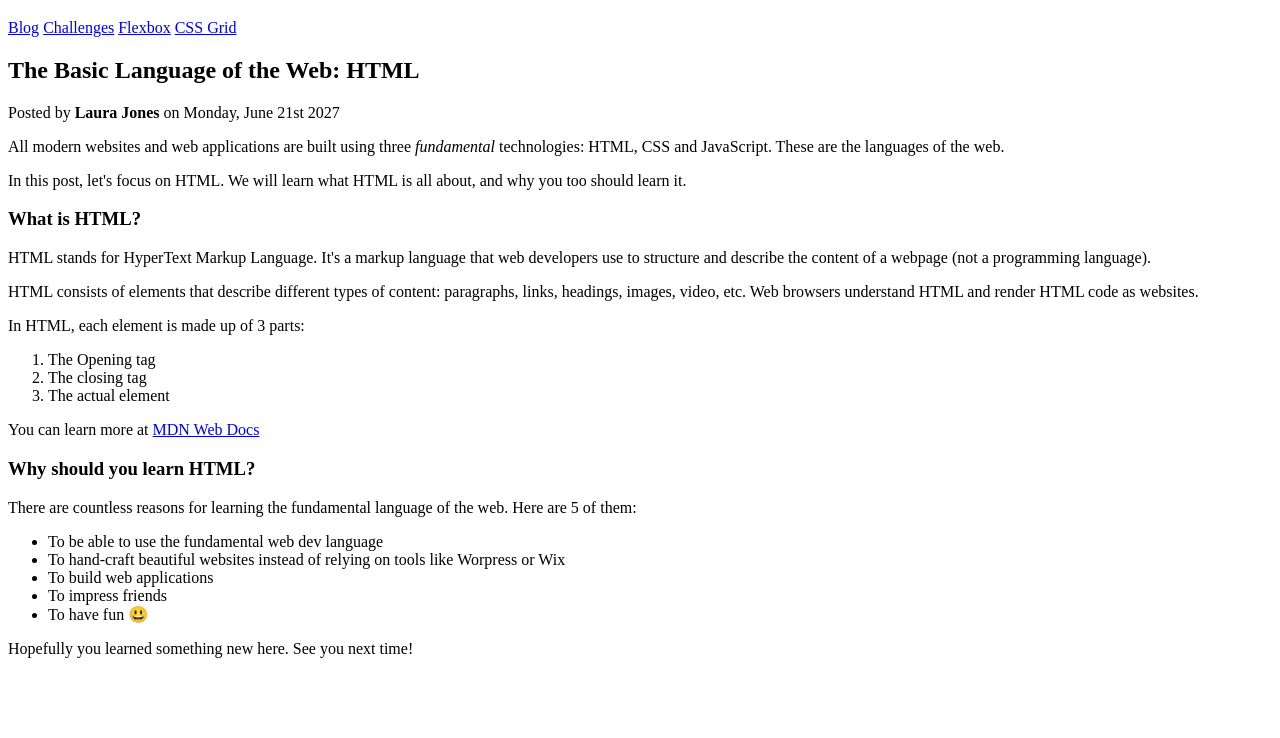
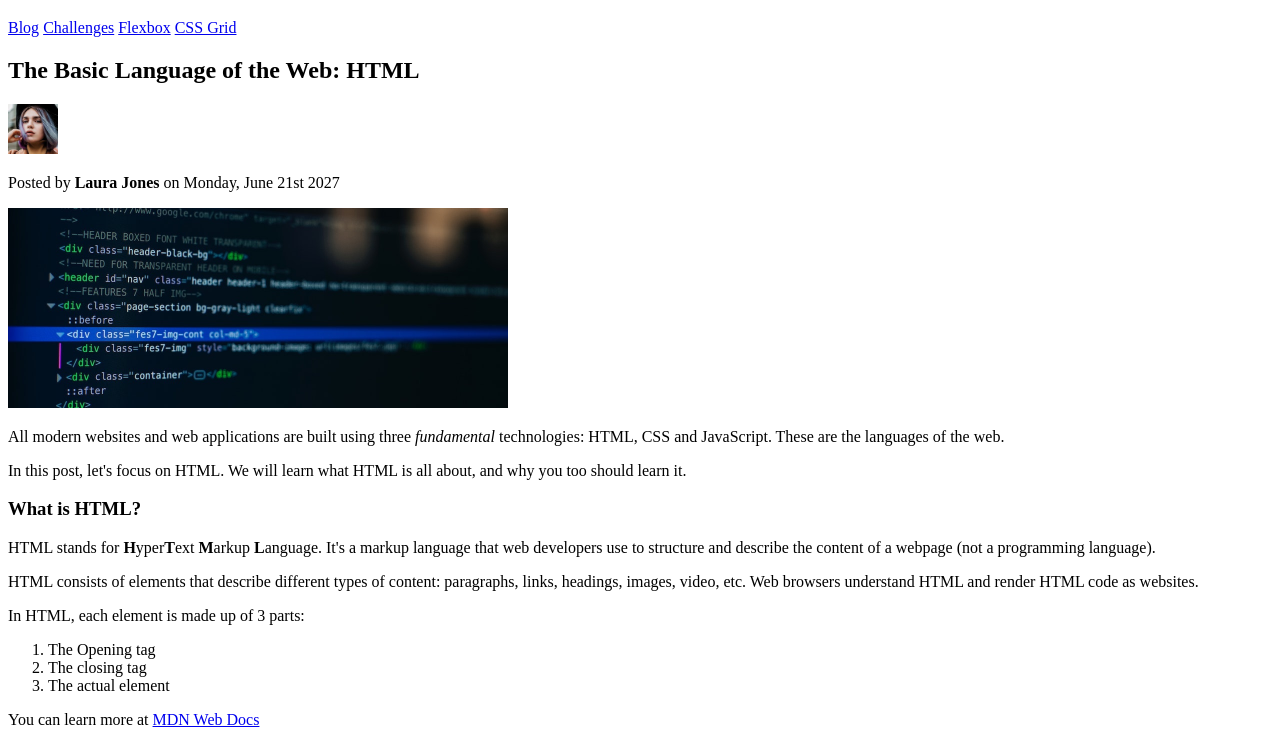
Before and after one commit to Shubhamm310320/My-First-Webpage, a plain HTML site: page index.html in a window 1280 px wide. Shown: the part 62-800 px from the top of the page. Drawn offline with Linux system fonts and the light colour scheme.

Commit message:
non-closing tags,img tag, strong and embedded tags instead of b and i tags, src,alt,width,height attributes

```diff
--- a/index.html
+++ b/index.html
@@ -23,11 +23,23 @@
 
     <h2>The Basic Language of the Web: HTML</h2>
 
-    <span>Posted by <b>Laura Jones</b> on Monday, June 21st 2027</span>
+    <img
+      src="starter/laura-jones.jpg"
+      alt="headshot of laura-jones"
+      width="50"
+    />
+
+    <p>Posted by <strong>Laura Jones</strong> on Monday, June 21st 2027</p>
+
+    <img
+      src="starter/post-img.jpg"
+      alt="screen displaying HTML code lines"
+      width="500"
+    />
 
     <p>
       All modern websites and web applications are built using three
-      <i>fundamental</i>
+      <em>fundamental</em>
       technologies: HTML, CSS and JavaScript. These are the languages of the
       web.
     </p>
@@ -40,9 +52,10 @@
     <h3>What is HTML?</h3>
 
     <p>
-      HTML stands for HyperText Markup Language. It's a markup language that web
-      developers use to structure and describe the content of a webpage (not a
-      programming language).
+      HTML stands for <strong>H</strong>yper<strong>T</strong>ext
+      <strong>M</strong>arkup <strong>L</strong>anguage. It's a markup language
+      that web developers use to structure and describe the content of a webpage
+      (not a programming language).
     </p>
 
     <p>
```
